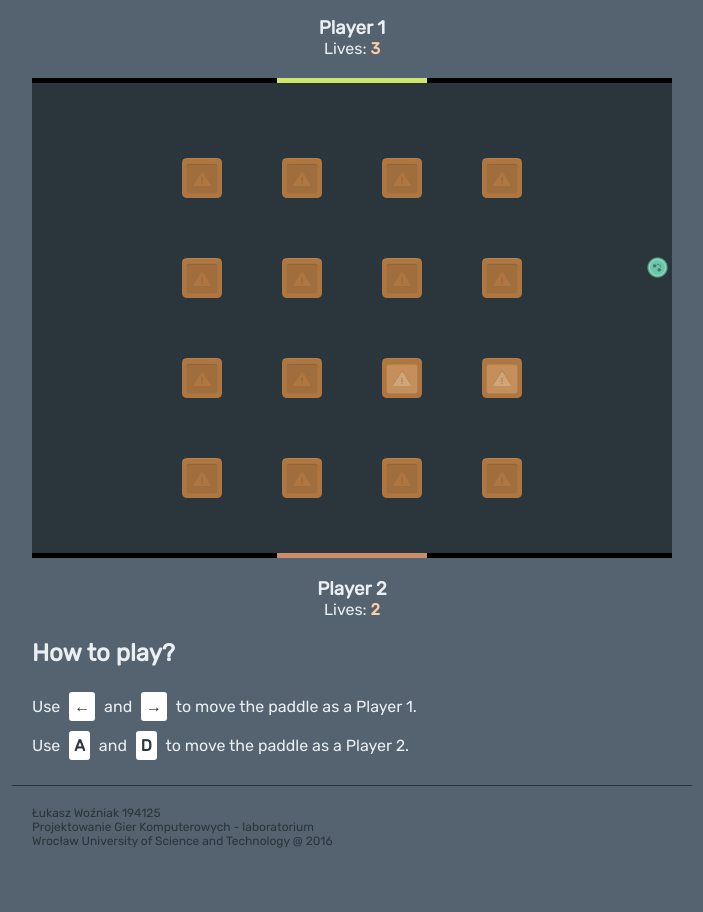
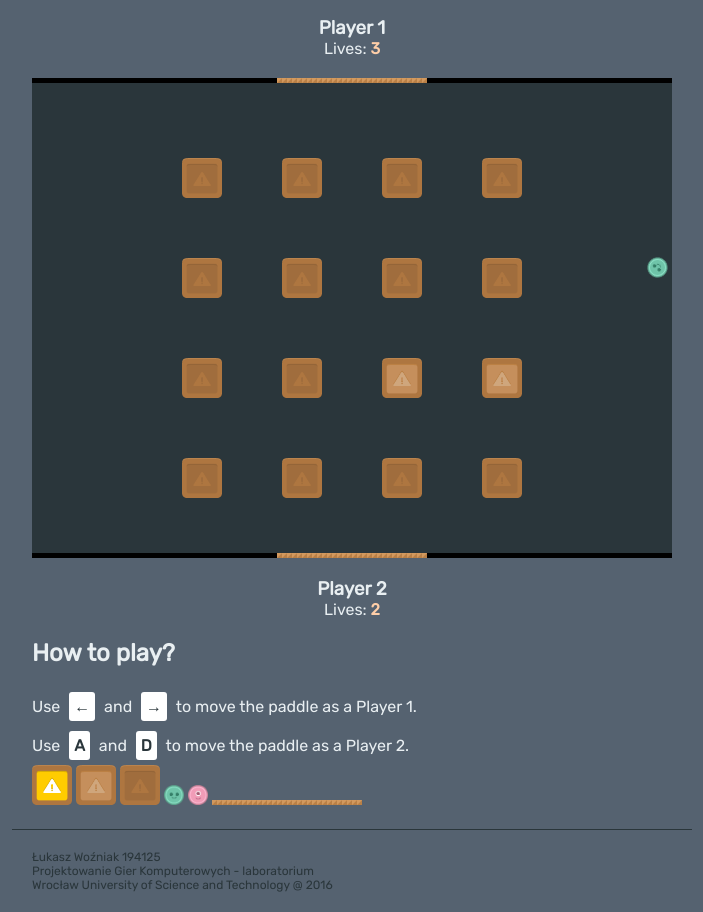
Before and after one commit to wozniaklukasz/MyPaddle, a website: page app/index.html in a window 1280 px wide. Shown: the part 174-1086 px from the top of the page, without its empty margins (288-991 px from the left). Before the commit the page ends 1042 px from the top, so only its background shows below. Drawn offline with Linux system fonts and the light colour scheme.

Commit message:
Add paddle graphics

```diff
--- a/app/index.html
+++ b/app/index.html
@@ -29,8 +29,7 @@
     </section>
     <section>
         <h2>How to play?</h2>
-		<p>Use <span class="keyboard-button">&#8592;</span> and <span class="keyboard-button">&#8594;</span> to move the paddle as
-			a Player 1.</p>
+        <p>Use <span class="keyboard-button">&#8592;</span> and <span class="keyboard-button">&#8594;</span> to move the paddle as a Player 1.</p>
         <p>Use <span class="keyboard-button">A</span> and <span class="keyboard-button">D</span> to move the paddle as a Player 2.</p>
     </section>
     <section class="canvas-graphics">
@@ -39,6 +38,7 @@
         <img id="brick-3-live" src="images/brick/brick-3-live.png" width="40" height="40">
         <img id="ball-1" src="images/ball/ball-1.png" width="20" height="20">
         <img id="ball-2" src="images/ball/ball-2.png" width="20" height="20">
+        <img id="paddle-img" src="images/paddle.png" width="150" height="5">
     </section>
     <footer>
         <p>Łukasz Woźniak 194125
--- a/app/js/asset.js
+++ b/app/js/asset.js
@@ -42,6 +42,8 @@ var brick2live_img = document.getElementById('brick-2-live');
 var brick3live_img = document.getElementById('brick-3-live');
 var ball1_img = document.getElementById('ball-1');
 var ball2_img = document.getElementById('ball-2');
+var paddle_img = document.getElementById('paddle-img');
+
 /* Rotated img */
 var rotateImg_radians = Math.PI / 180;
 var rotateImg_counter = 0;
--- a/app/js/draw.js
+++ b/app/js/draw.js
@@ -13,9 +13,11 @@ function play() {
 
 function drawPaddle(paddle) {
     canvasContext.beginPath();
-    canvasContext.rect(paddle.positionX, paddle.positionY, paddle.width, paddle.height);
-    canvasContext.fillStyle = paddle.color;
-    canvasContext.fill();
+    canvasContext.drawImage(paddle_img, paddle.positionX, paddle.positionY, paddle.width, paddle.height);
+
+    // canvasContext.rect(paddle.positionX, paddle.positionY, paddle.width, paddle.height);
+    // canvasContext.fillStyle = paddle.color;
+    // canvasContext.fill();
     canvasContext.closePath();
 };
 
--- a/app/less/style.less
+++ b/app/less/style.less
@@ -95,5 +95,5 @@ footer {
 }
 
 .canvas-graphics {
-	display: none;
+	// display: none;
 }
```
Also changed, not shown: app/css/style.css, 1 other file. Lines whose indentation alone changed are shown as unchanged.
